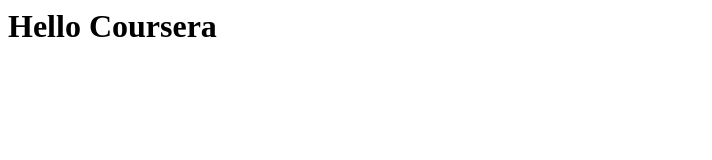
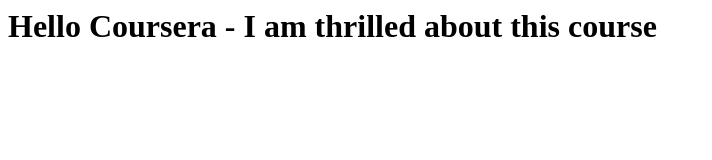
Before and after one commit to hartaarn/coursera-angular, a plain HTML site: page index.html in a window 1280 px wide. Shown: the whole page, without its empty margins (0-712 px from the left). Drawn offline with Linux system fonts and the light colour scheme.

Commit message:
Next version of web file.

```diff
--- a/index.html
+++ b/index.html
@@ -4,6 +4,6 @@
 		<title>Hello Coursera</title>
 	</head>
 	<body>
-	<h1>Hello Coursera</h1>
+	<h1>Hello Coursera - I am thrilled about this course</h1>
 	</body>
 </html>
```
